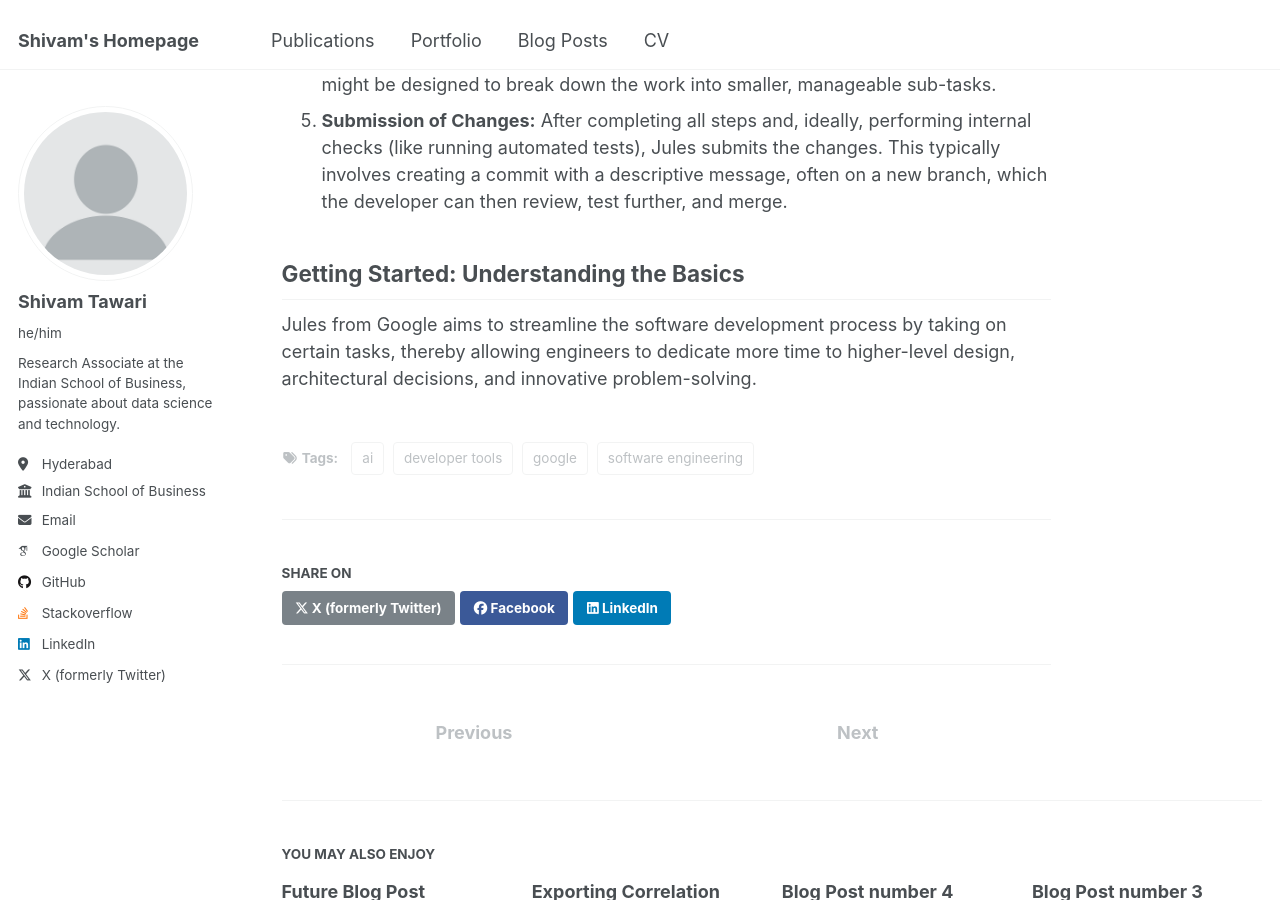
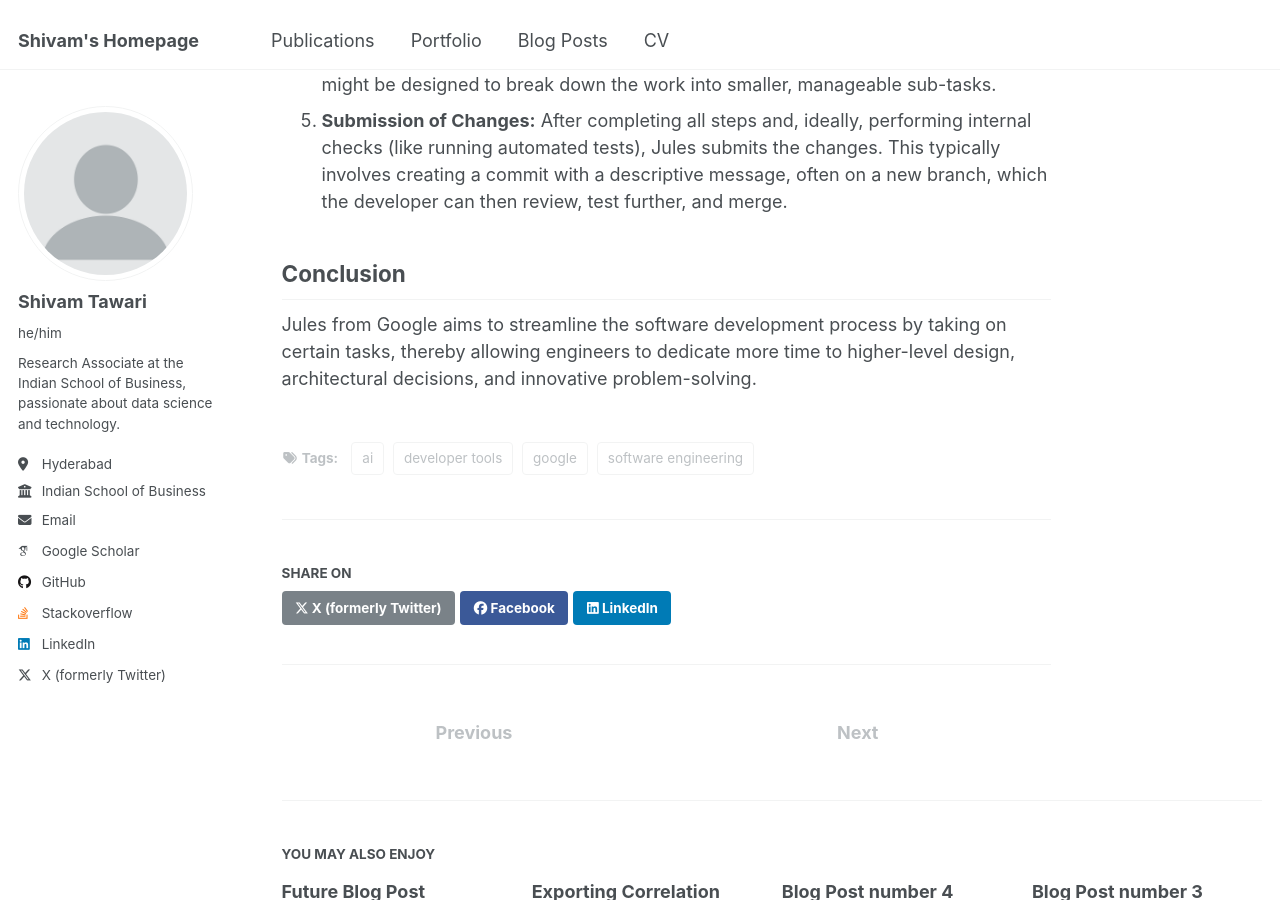
Before and after one commit to shivamtawari/shivamtawari.github.io, a Jekyll site: the page built from _posts/2025-05-19-jules-guide.md, in a window 1280 px wide and 900 px high, scrolled down 1830 px. Built offline with Jekyll 4.4.1, drawn with Linux system fonts in a browser that asks for light colours; some web fonts are replaced.

Commit message:
Update 2025-05-19-jules-guide.md

```diff
--- a/_posts/2025-05-19-jules-guide.md
+++ b/_posts/2025-05-19-jules-guide.md
@@ -44,6 +44,6 @@
 4.  **Execution of the Plan:** Once the plan is approved, Jules begins executing the outlined steps. This may involve writing new code, modifying existing files, reading documentation, or utilizing other integrated tools. For more complex tasks, Jules might be designed to break down the work into smaller, manageable sub-tasks.
 5.  **Submission of Changes:** After completing all steps and, ideally, performing internal checks (like running automated tests), Jules submits the changes. This typically involves creating a commit with a descriptive message, often on a new branch, which the developer can then review, test further, and merge.
 
-## Getting Started: Understanding the Basics
+## Conclusion
 
 Jules from Google aims to streamline the software development process by taking on certain tasks, thereby allowing engineers to dedicate more time to higher-level design, architectural decisions, and innovative problem-solving.
```
